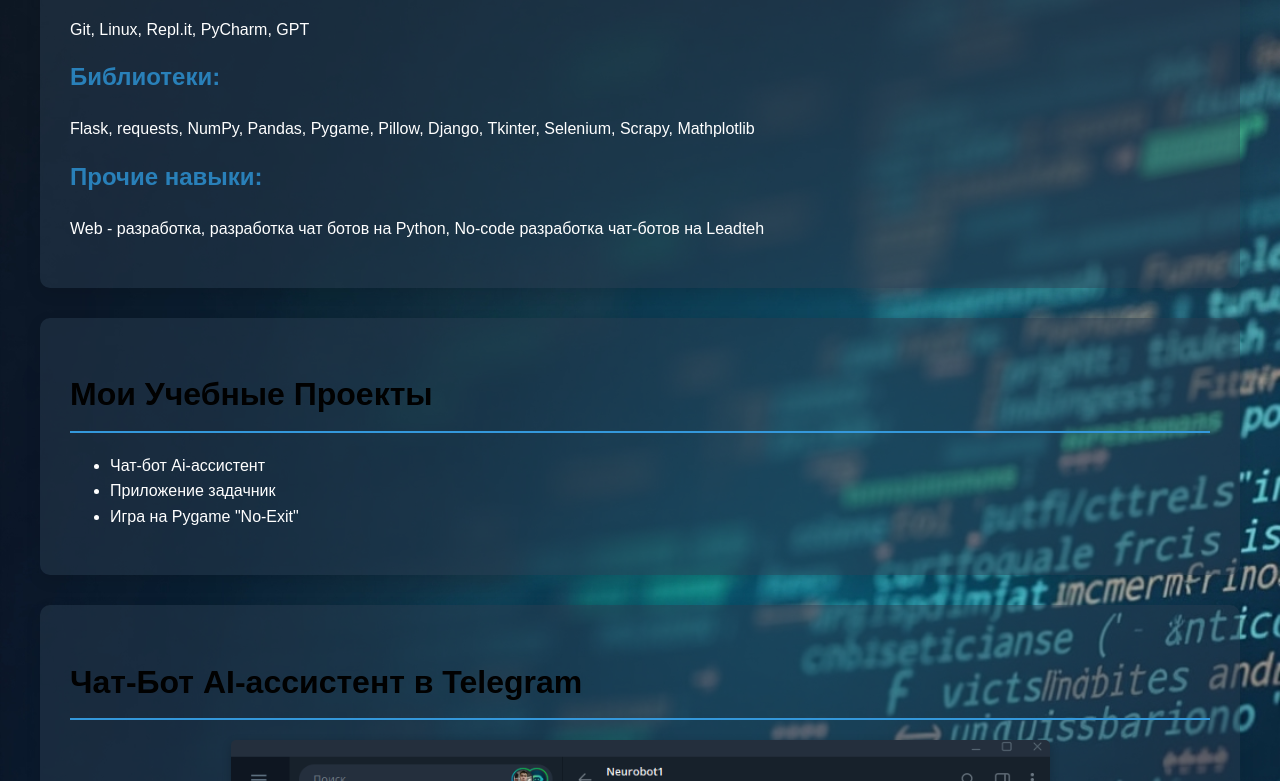
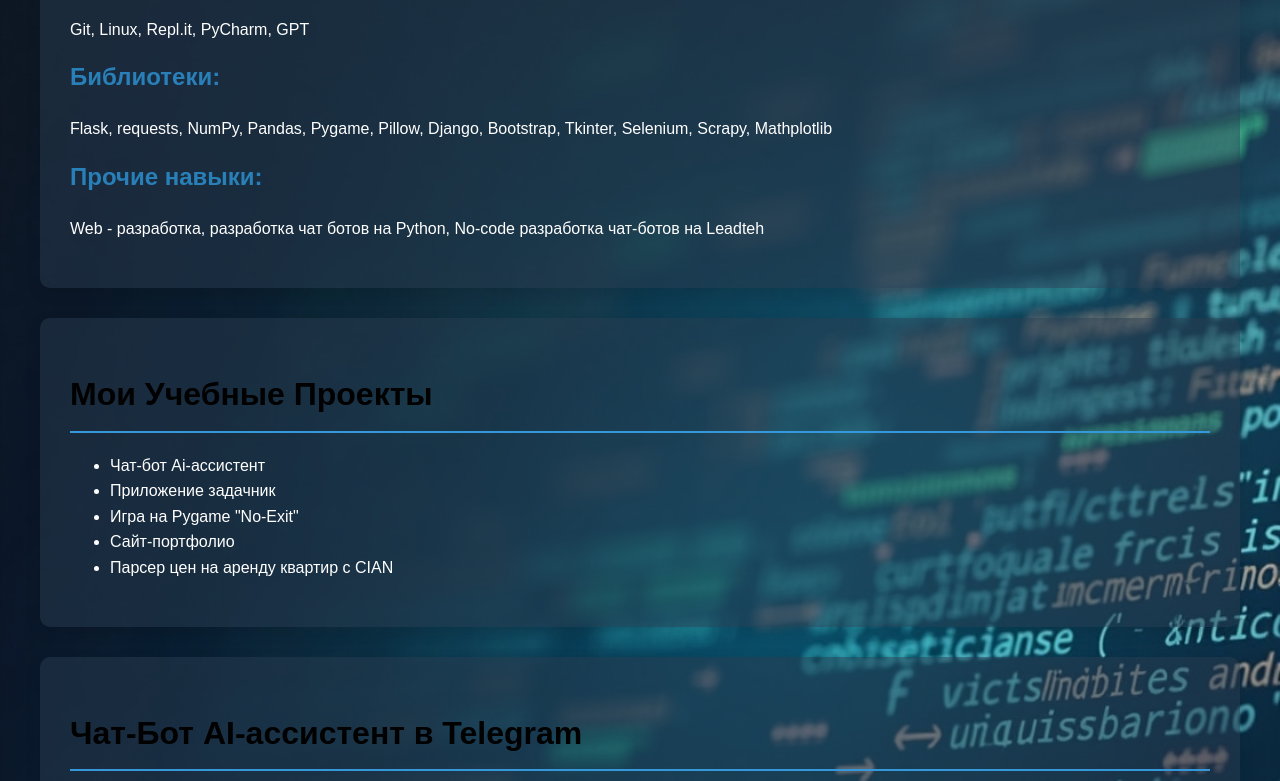
Before and after one commit to Crowley55555/Practice-with-gpt, a plain HTML site: page index.html in a window 1280 px wide. Shown: the part 2617-3398 px from the top of the page. Drawn offline with Linux system fonts and the light colour scheme.

Commit message:
Update index.html

```diff
--- a/index.html
+++ b/index.html
@@ -17,7 +17,6 @@
             <button id="save-pdf" class="pdf-button">Сохранить в PDF</button>
         </div>
 
-        <!-- Блок 2: О себе -->
         <!-- Блок 2: О себе -->
 <div class="portfolio-block" id="about">
     <h1>О себе</h1>
@@ -53,7 +52,7 @@
             <h3>🔹 Data & Tools:</h3>
             <ul>
                 <li>Анализ и обработка данных (Pandas, NumPy)</li>
-                <li>Базовый фронтенд (HTML), работа с веб-драйверами (Selenium)</li>
+                <li>Базовый фронтенд (HTML, CSS), работа с веб-драйверами (Selenium)</li>
                 <li>Контроль версий (Git), администрирование (Linux), Docker (базовый уровень)</li>
             </ul>
         </div>
@@ -88,7 +87,7 @@
             <p>Git, Linux, Repl.it, PyCharm, GPT</p>
 
             <h2>Библиотеки:</h2>
-            <p>Flask, requests, NumPy, Pandas, Pygame, Pillow, Django, Tkinter, Selenium, Scrapy, Mathplotlib</p>
+            <p>Flask, requests, NumPy, Pandas, Pygame, Pillow, Django, Bootstrap, Tkinter, Selenium, Scrapy, Mathplotlib</p>
 
             <h2>Прочие навыки:</h2>
             <p>Web - разработка, разработка чат ботов на Python, No-code разработка чат-ботов на Leadteh</p>
@@ -101,6 +100,8 @@
                 <li>Чат-бот Ai-ассистент</li>
                 <li>Приложение задачник</li>
                 <li>Игра на Pygame "No-Exit"</li>
+                <li>Сайт-портфолио</li>
+                <li>Парсер цен на аренду квартир с CIAN</li>
             </ul>
         </div>
 
```
